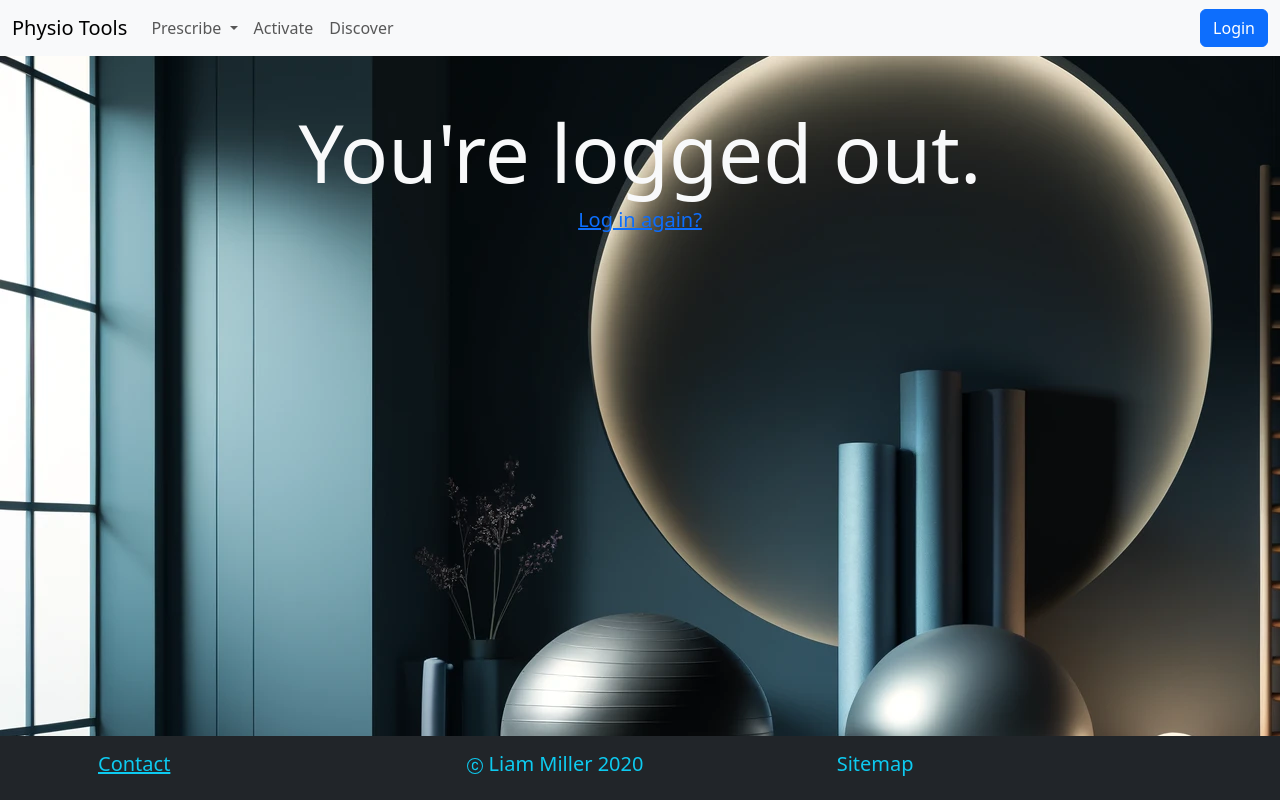
After one commit to phyxphysio/exercise_app, a Django app: template physioexercises/templates/registration/logged_out.html in a window 1280 px wide. The commit adds this page. Run offline with Django 5.2, Linux system fonts and the light colour scheme; the template is opened without the code that fills it: most values are stand-ins (such as "Sample title", 1, 10 or a date in 2020).

Commit message:
Add logged out page and update CSRF

```diff
--- a/physioexercises/exercises/views.py
+++ b/physioexercises/exercises/views.py
@@ -11,6 +11,9 @@ from django.core.mail import send_mail
 
 class HomeView(TemplateView):
     template_name = 'index.html'
+
+class LoggedOutView(TemplateView):
+    template_engine = 'logged_out.html'
 
 def search_exercises(request):
     if request.method == "POST":
--- a/physioexercises/physioexercises/settings.py
+++ b/physioexercises/physioexercises/settings.py
@@ -98,7 +98,8 @@ TEMPLATES = [
 WSGI_APPLICATION = "physioexercises.wsgi.application"
 
 CSRF_TRUSTED_ORIGINS = [
-    "https://app.liammiller.net"
+    "https://app.liammiller.net",
+    "https://*.liammiller.net"
 ]
 # Database
 # https://docs.djangoproject.com/en/5.0/ref/settings/#databases
--- /dev/null
+++ b/physioexercises/templates/registration/logged_out.html
@@ -0,0 +1,20 @@
+{% extends "base.html" %}
+{% load static %}
+{% block title %}
+    Logged Out
+{% endblock title %}
+{% block style %}
+    <link rel="stylesheet" href="{% static 'login.css' %}">
+{% endblock style %}
+{% block content %}
+    <div class="container">
+        <div class="row mt-5 justify-content-center align-tems-center">
+            <div class="col  text-center">
+                <h1 class="display-1 text-light">You're logged out.</h1>
+                <a  href="{% url "login" %}">
+                    <h3 class="lead" >Log in again?</h3>
+                </a>
+            </div>
+        </div>
+    </div>
+{% endblock content %}
```
Also changed, not shown: physioexercises/physioexercises/urls.py (+6 -1 lines), physioexercises/static/login.css (line endings or trailing spaces).
